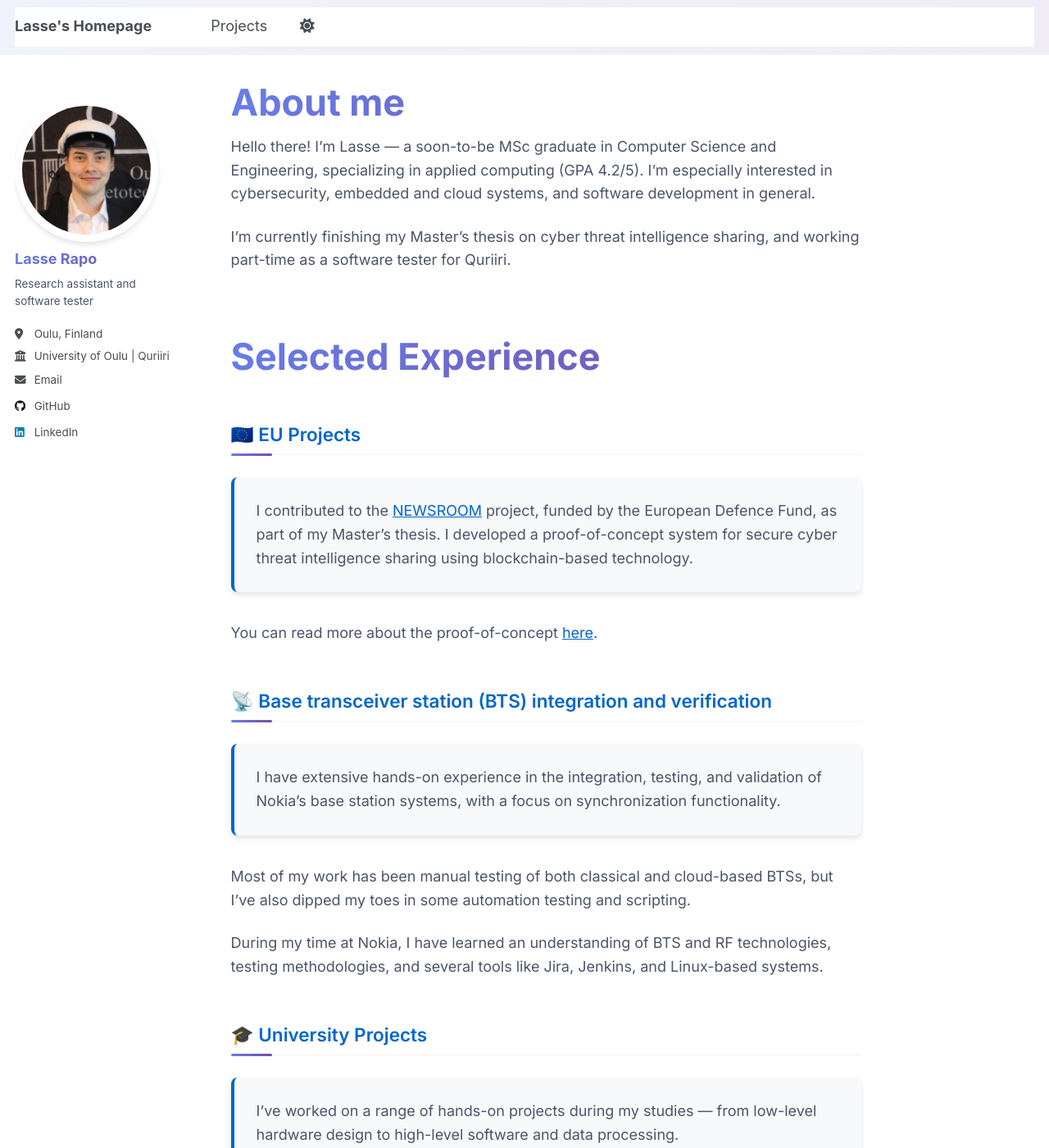
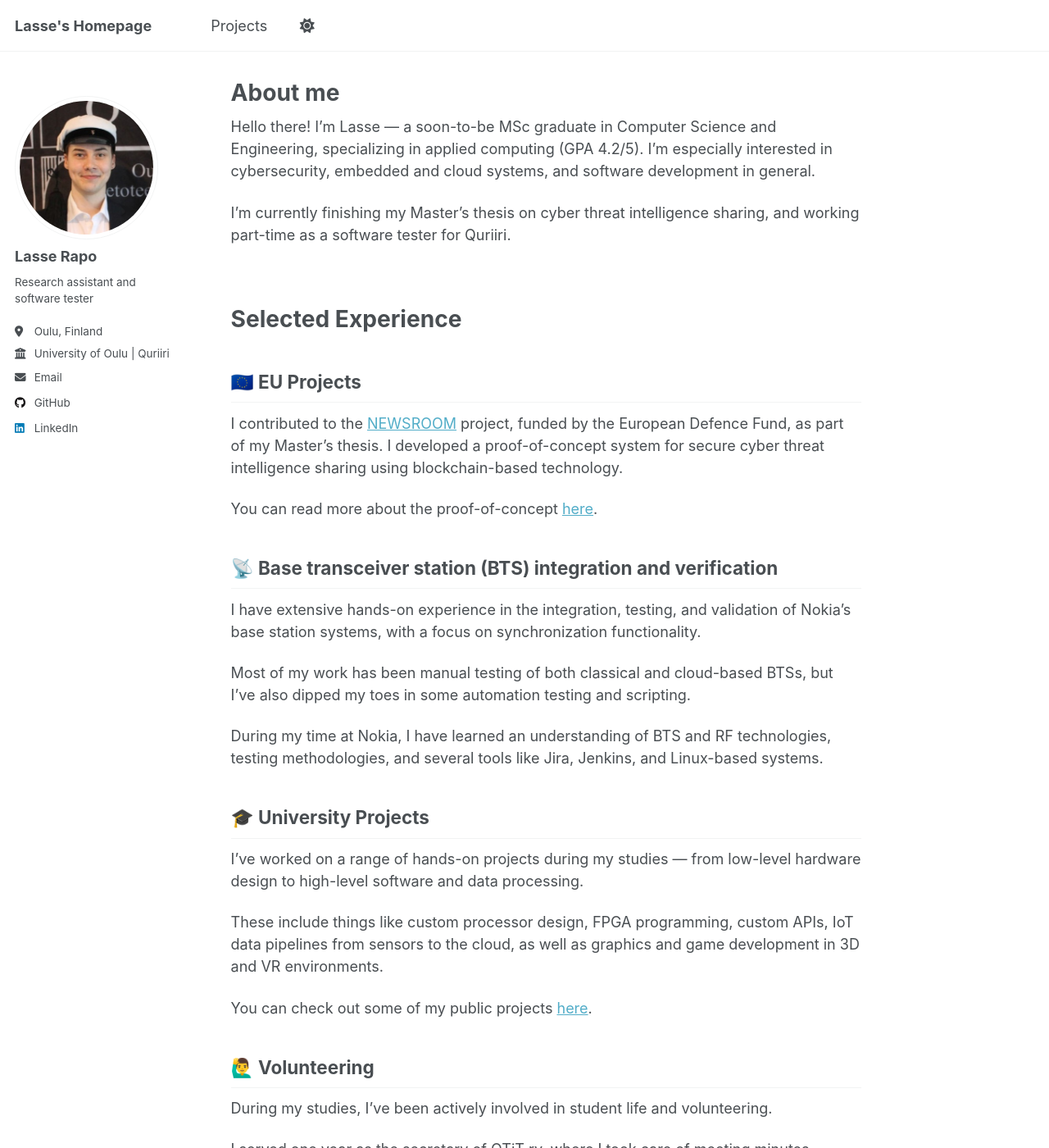
Before and after one commit to LasseRapo/lasserapo.github.io, a Jekyll site: the page built from _pages/about.md, in a window 1280 px wide and 1400 px high. Shown: the whole window at 82% size. Built offline with Jekyll 4.4.1, drawn with Linux system fonts in a browser that asks for light colours; a script that is not in the unit is left out; some of the changed text lies outside the part shown.

Commit message:
Revert "Enhance footer and head styles"
This reverts commit ab9719ee50b0c702096818b7184d029194ef575b.

```diff
--- a/_includes/footer/custom.html
+++ b/_includes/footer/custom.html
@@ -1,33 +1,4 @@
 <!-- start custom footer snippets -->
-
-<!-- Custom footer styling -->
-<style>
-  .page__footer footer {
-    background: linear-gradient(135deg, #667eea 0%, #764ba2 100%);
-    color: white;
-    padding: 2rem 0;
-    margin-top: 3rem;
-  }
-
-  .page__footer .page__footer-copyright {
-    color: rgba(255, 255, 255, 0.9);
-    text-align: center;
-  }
-
-  .page__footer .page__footer-copyright a {
-    color: white;
-    text-decoration: none;
-    border-bottom: 1px solid transparent;
-  }
-
-  .page__footer .page__footer-copyright a:hover {
-    border-bottom-color: white;
-  }
-</style>
-
-<div class="page__footer-copyright">
-  <p>&copy; {{ site.time | date: '%Y' }} {{ site.author.name }}. Built with ❤️ using Jekyll & GitHub Pages.</p>
-</div>
 
 <!-- Support for MatJax -->
 <script defer src="https://cdnjs.cloudflare.com/polyfill/v3/polyfill.min.js?features=es6"></script>
--- a/_includes/head/custom.html
+++ b/_includes/head/custom.html
@@ -1,215 +1,6 @@
 {% include base_path %}
 
 <!-- start custom head snippets -->
-
-<!-- Google Fonts for better typography -->
-<link rel="preconnect" href="https://fonts.googleapis.com">
-<link rel="preconnect" href="https://fonts.gstatic.com" crossorigin>
-<link href="https://fonts.googleapis.com/css2?family=Inter:wght@300;400;500;600;700&family=JetBrains+Mono:wght@400;500&display=swap" rel="stylesheet">
-
-<!-- Custom CSS for enhanced styling -->
-<style>
-  :root {
-    --primary-color: #0066cc;
-    --primary-light: #4285f4;
-    --secondary-color: #6c757d;
-    --accent-color: #17a2b8;
-    --success-color: #28a745;
-    --warning-color: #ffc107;
-    --danger-color: #dc3545;
-    --bg-gradient: linear-gradient(135deg, #667eea 0%, #764ba2 100%);
-    --card-shadow: 0 4px 6px rgba(0, 0, 0, 0.1);
-    --card-shadow-hover: 0 8px 15px rgba(0, 0, 0, 0.2);
-  }
-
-  /* Enhanced typography */
-  body {
-    font-family: 'Inter', -apple-system, BlinkMacSystemFont, sans-serif;
-    line-height: 1.6;
-  }
-
-  /* Headers with better spacing and modern look */
-  h1, h2, h3, h4, h5, h6 {
-    font-family: 'Inter', sans-serif;
-    font-weight: 600;
-    margin-bottom: 1rem;
-  }
-
-  h1 {
-    background: var(--bg-gradient);
-    -webkit-background-clip: text;
-    -webkit-text-fill-color: transparent;
-    background-clip: text;
-    font-size: 2.5rem;
-    font-weight: 700;
-  }
-
-  h2 {
-    color: var(--primary-color);
-    border-bottom: 2px solid #e9ecef;
-    padding-bottom: 0.5rem;
-    margin-top: 2rem;
-  }
-
-  /* Experience sections with cards */
-  .page__content h2 {
-    position: relative;
-    margin-top: 3rem;
-    margin-bottom: 1.5rem;
-  }
-
-  .page__content h2::before {
-    content: '';
-    position: absolute;
-    left: 0;
-    bottom: -2px;
-    width: 50px;
-    height: 3px;
-    background: var(--bg-gradient);
-    border-radius: 2px;
-  }
-
-  /* Enhanced paragraph styling */
-  p {
-    margin-bottom: 1.2rem;
-    color: #4a5568;
-  }
-
-  /* Link improvements */
-  a {
-    color: var(--primary-color);
-    text-decoration: none;
-    transition: all 0.3s ease;
-    border-bottom: 1px solid transparent;
-  }
-
-  a:hover {
-    color: var(--primary-light);
-    border-bottom-color: var(--primary-light);
-  }
-
-  /* Code styling */
-  code {
-    font-family: 'JetBrains Mono', monospace;
-    background: #f8f9fa;
-    padding: 0.2rem 0.4rem;
-    border-radius: 4px;
-    font-size: 0.9em;
-  }
-
-  /* Enhanced author profile */
-  .author__avatar img {
-    border-radius: 50%;
-    border: 4px solid #fff;
-    box-shadow: var(--card-shadow);
-    transition: transform 0.3s ease;
-  }
-
-  .author__avatar img:hover {
-    transform: scale(1.05);
-  }
-
-  .author__content h3 {
-    background: var(--bg-gradient);
-    -webkit-background-clip: text;
-    -webkit-text-fill-color: transparent;
-    background-clip: text;
-    font-weight: 700;
-  }
-
-  /* Enhanced masthead */
-  .masthead {
-    background: linear-gradient(135deg, rgba(102, 126, 234, 0.1) 0%, rgba(118, 75, 162, 0.1) 100%);
-    backdrop-filter: blur(10px);
-    border-bottom: 1px solid rgba(255, 255, 255, 0.2);
-  }
-
-  /* Smooth animations */
-  * {
-    transition: color 0.3s ease, background-color 0.3s ease, border-color 0.3s ease;
-  }
-
-  /* Enhanced button styling */
-  .btn {
-    border-radius: 25px;
-    font-weight: 500;
-    text-transform: uppercase;
-    letter-spacing: 0.5px;
-    padding: 0.75rem 1.5rem;
-    transition: all 0.3s ease;
-  }
-
-  .btn:hover {
-    transform: translateY(-2px);
-    box-shadow: var(--card-shadow-hover);
-  }
-
-  /* Skills tags styling */
-  .page__content code {
-    display: inline-block;
-    background: linear-gradient(135deg, #667eea 0%, #764ba2 100%);
-    color: white;
-    padding: 0.4rem 0.8rem;
-    margin: 0.2rem;
-    border-radius: 20px;
-    font-family: 'Inter', sans-serif;
-    font-weight: 500;
-    font-size: 0.85em;
-    border: none;
-    box-shadow: 0 2px 4px rgba(0, 0, 0, 0.1);
-    transition: all 0.3s ease;
-  }
-
-  .page__content code:hover {
-    transform: translateY(-1px);
-    box-shadow: 0 4px 8px rgba(0, 0, 0, 0.2);
-  }
-
-  /* Blockquote styling */
-  blockquote {
-    background: linear-gradient(135deg, rgba(102, 126, 234, 0.1) 0%, rgba(118, 75, 162, 0.1) 100%);
-    border-left: 4px solid var(--primary-color);
-    padding: 1.5rem;
-    margin: 1.5rem 0;
-    border-radius: 8px;
-    font-style: italic;
-    box-shadow: var(--card-shadow);
-  }
-
-  blockquote p {
-    margin-bottom: 0;
-    color: #2d3748;
-    font-weight: 500;
-  }
-
-  /* Experience section enhancements */
-  .page__content > h2 + p,
-  .page__content > h2 + ul,
-  .page__content > h2 + blockquote {
-    background: #f8f9fa;
-    padding: 1.5rem;
-    border-radius: 8px;
-    border-left: 4px solid var(--primary-color);
-    margin-bottom: 2rem;
-    box-shadow: var(--card-shadow);
-  }
-
-  /* Mobile responsiveness */
-  @media (max-width: 768px) {
-    h1 {
-      font-size: 2rem;
-    }
-
-    .page__content > h2 + p,
-    .page__content > h2 + ul,
-    .page__content > h2 + blockquote {
-      padding: 1rem;
-      margin-left: -1rem;
-      margin-right: -1rem;
-      border-radius: 0;
-    }
-  }
-</style>
 
 <!-- Support for Academicons -->
 <link rel="stylesheet" href="{{ base_path }}/assets/css/academicons.css"/>
```
